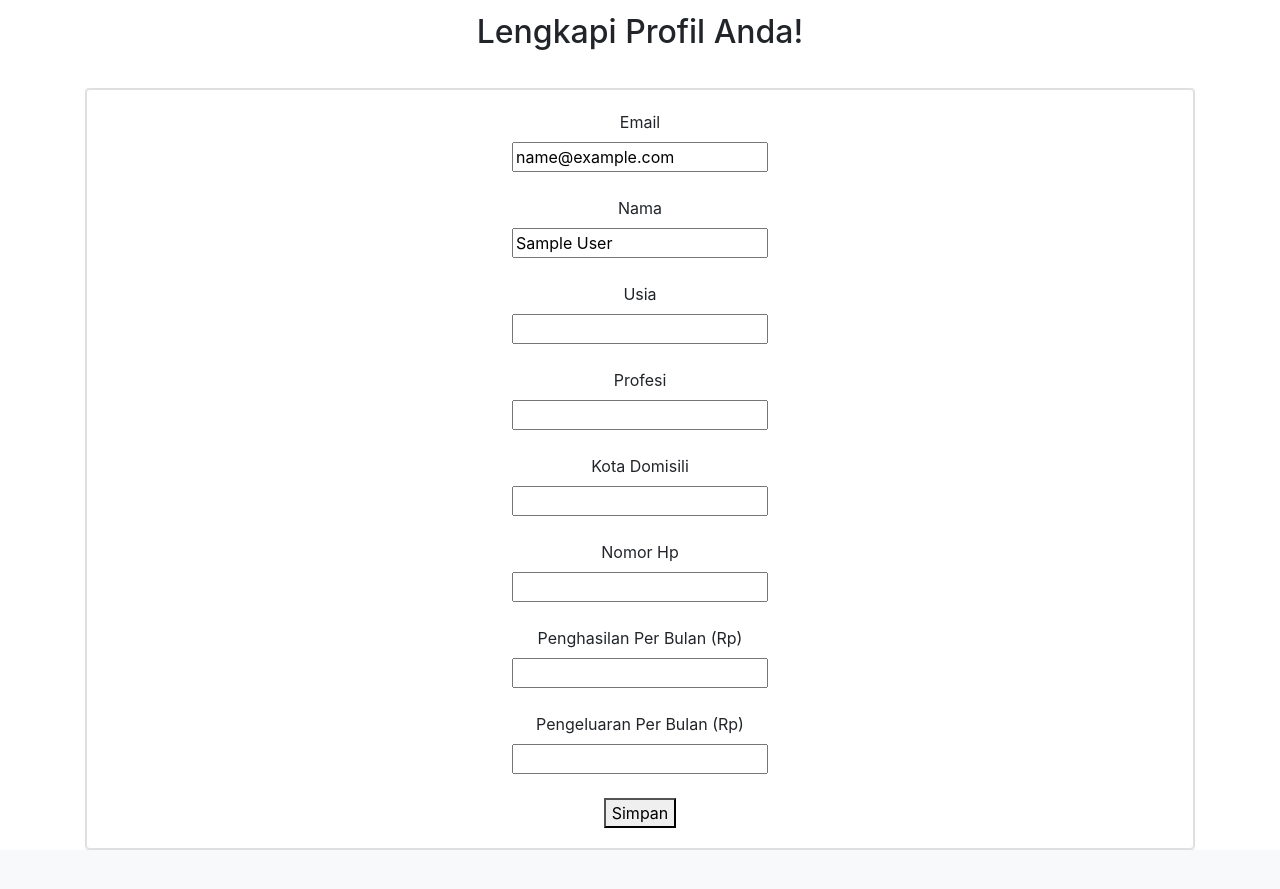
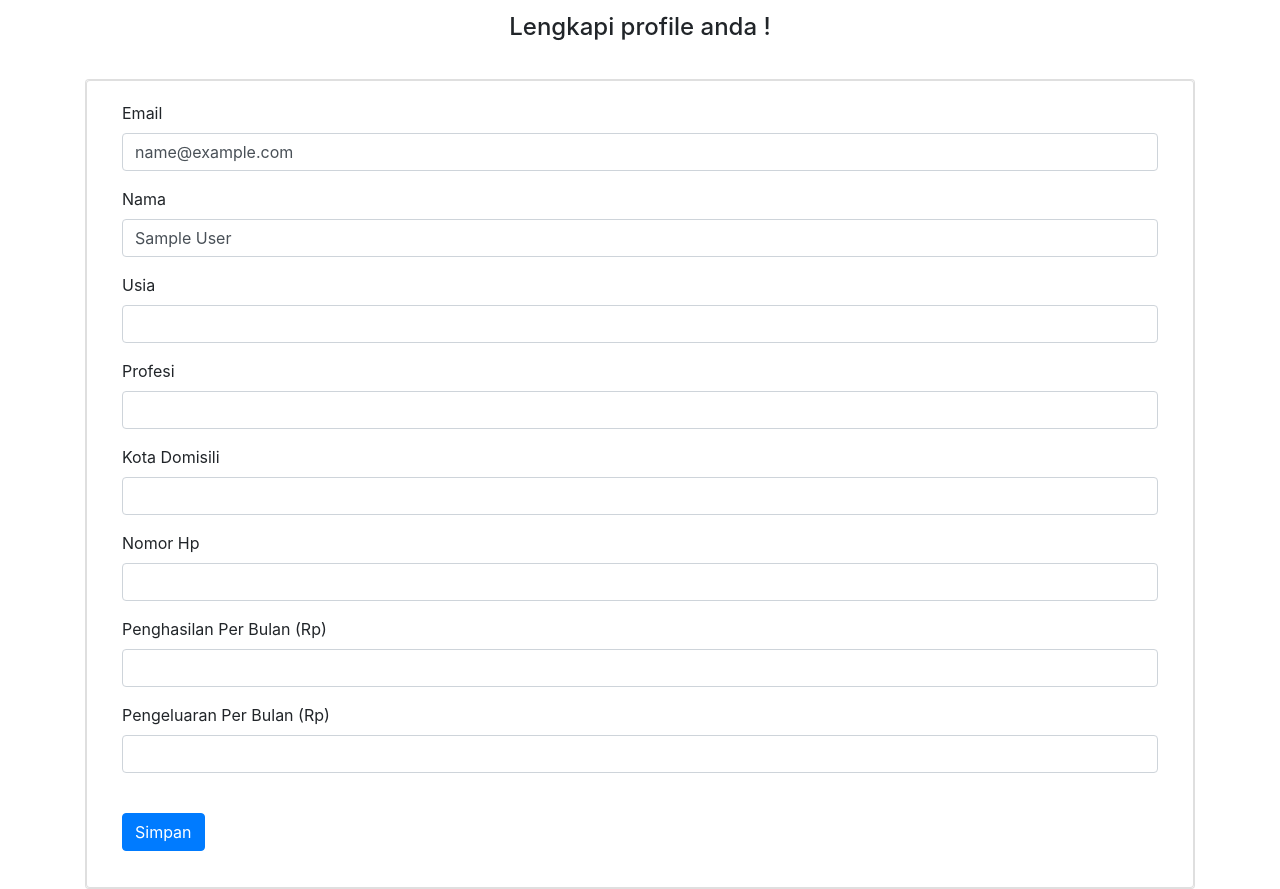
Before and after one commit to tuwankuoza/fipal, a Node server app: page /user/profile in a window 1280 px wide. Shown: the part 56-945 px from the top of the page. Before the commit the page ends 906 px from the top, so only its background shows below. Run offline with Node 20, Linux system fonts and the light colour scheme; the visitor is signed in with stand-in values (Sample User, id 1); some libraries are stand-ins or nearby versions.

Commit message:
simple CSS Styling

```diff
--- a/app.js
+++ b/app.js
@@ -1,6 +1,6 @@
 const express = require('express');
 const app = express();
-const port = 3006;
+const port = 2000;
 const router = require('./routes/index')
 const session = require('express-session')
 
--- a/views/user-profile.ejs
+++ b/views/user-profile.ejs
@@ -3,43 +3,67 @@
 <body>
 
   <%- include('partials/navbar') %>
+
     <div class="text-center">
         <div class="container actioTitle">
             <div class="alert" role="alert">
-          <h2 class="header1">Lengkapi Profil Anda!</h2>
+                <h4>Lengkapi <span class="actio-text"></span> profile <span class="actio-text">anda</span> !</h4>
             </div>
         </div>
     </div>
-  <div class="text-center">
     <div class="container">
         <div class="card">
             <div class="card body">
                 <div class="container">
                     <div class="card-body">
-                    <div class="form1">
                         <form action="/user/profile" method="POST">
-                        <label>Email</label> <br>
-                        <input type="text" name="email" value="<%= data.email ? data.email : '' %>"> <br><br>
-                        <label>Nama</label> <br>
-                        <input type="text" name="name" value="<%= data.name ? data.name : '' %>"> <br><br>
-                        <label>Usia</label> <br>
-                        <input type="number" name="age" value="<%= data.age ? data.age : '' %>"> <br><br>
-                        <label>Profesi</label> <br>
-                        <input type="text" name="profession" value="<%= data.profession ? data.profession : '' %>"> <br><br>
-                        <label>Kota Domisili</label> <br>
-                        <input type="text" name="city" value="<%= data.city ? data.city : '' %>"> <br><br>
-                        <label>Nomor Hp</label> <br>
-                        <input type="text" name="phone" value="<%= data.phone ? data.phone : '' %>"> <br><br>
-                        <label>Penghasilan Per Bulan (Rp)</label> <br>
-                        <input type="number" name="income" value="<%= data.income ? data.income : '' %>"> <br><br>
-                        <label>Pengeluaran Per Bulan (Rp)</label> <br>
-                        <input type="number" name="expense" value="<%= data.expense ? data.expense : '' %>"> <br><br>
-                        <button class="button1" value="submit">Simpan</button>
+                            <div class="form-group">
+                                <label for="email">Email</label>
+                                <input type="text" class="form-control" name="email" value="<%= data.email ? data.email : '' %>">
+                            </div>
+
+                            <div class="form-group">
+                              <label for="name">Nama</label>
+                              <input type="text" class="form-control" name="name" value="<%= data.name ? data.name : '' %>">
+                            </div>
+
+                            <div class="form-group">
+                              <label for="age">Usia</label>
+                              <input type="number" class="form-control" name="age" value="<%= data.age ? data.age : '' %>">
+                            </div>
+
+                            <div class="form-group">
+                              <label for="profession">Profesi</label>
+                              <input type="text" class="form-control" name="profession" value="<%= data.profession ? data.profession : '' %>">
+                            </div>
+
+                            <div class="form-group">
+                              <label for="city">Kota Domisili</label>
+                              <input type="text" class="form-control" name="city" value="<%= data.city ? data.city : '' %>">
+                            </div>
+
+                            <div class="form-group">
+                              <label for="phone">Nomor Hp</label>
+                              <input type="text" class="form-control" name="phone" value="<%= data.phone ? data.phone : '' %>">
+                            </div>
+
+                            <div class="form-group">
+                              <label for="income">Penghasilan Per Bulan (Rp)</label>
+                              <input type="number" class="form-control" name="income" value="<%= data.income ? data.income : '' %>">
+                            </div>
+
+                            <div class="form-group">
+                              <label for="expense">Pengeluaran Per Bulan (Rp)</label>
+                              <input type="number" class="form-control" name="expense" value="<%= data.expense ? data.expense : '' %>">
+                            </div>
+
+                            <div class="form-group">
+                            <br><button type="submit" class="btn btn-primary" style="color: white">Simpan</button></button>
+                          </div>
                         </form>
+
                     </div>
-                  </div>
-                </div>
-          </div>
+                </form>
             </div>
         </div>
     </div>
--- a/views/user-recommendation.ejs
+++ b/views/user-recommendation.ejs
@@ -0,0 +1,5 @@
+<%- include('partials/head', {pageTitle: 'Home'}) %>
+
+<body>
+
+  <%- include('partials/navbar') %>
```
Also changed, not shown: views/homepage.ejs (+23 -10 lines), public/icon/apple-touch-icon.png (deleted), public/icon/favicon-16x16.png (deleted), public/icon/favicon-32x32.png (deleted), public/icon/site.webmanifest (deleted). Lines whose indentation alone changed are shown as unchanged.
